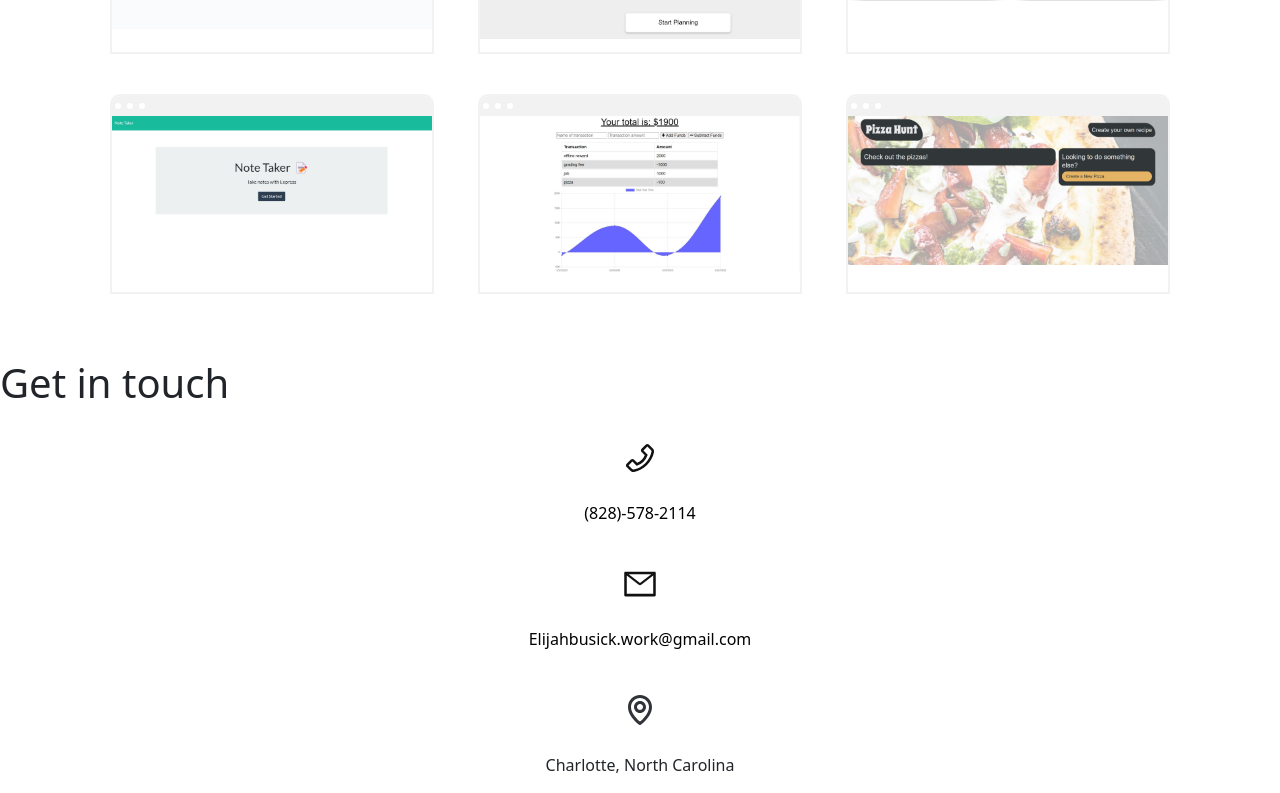
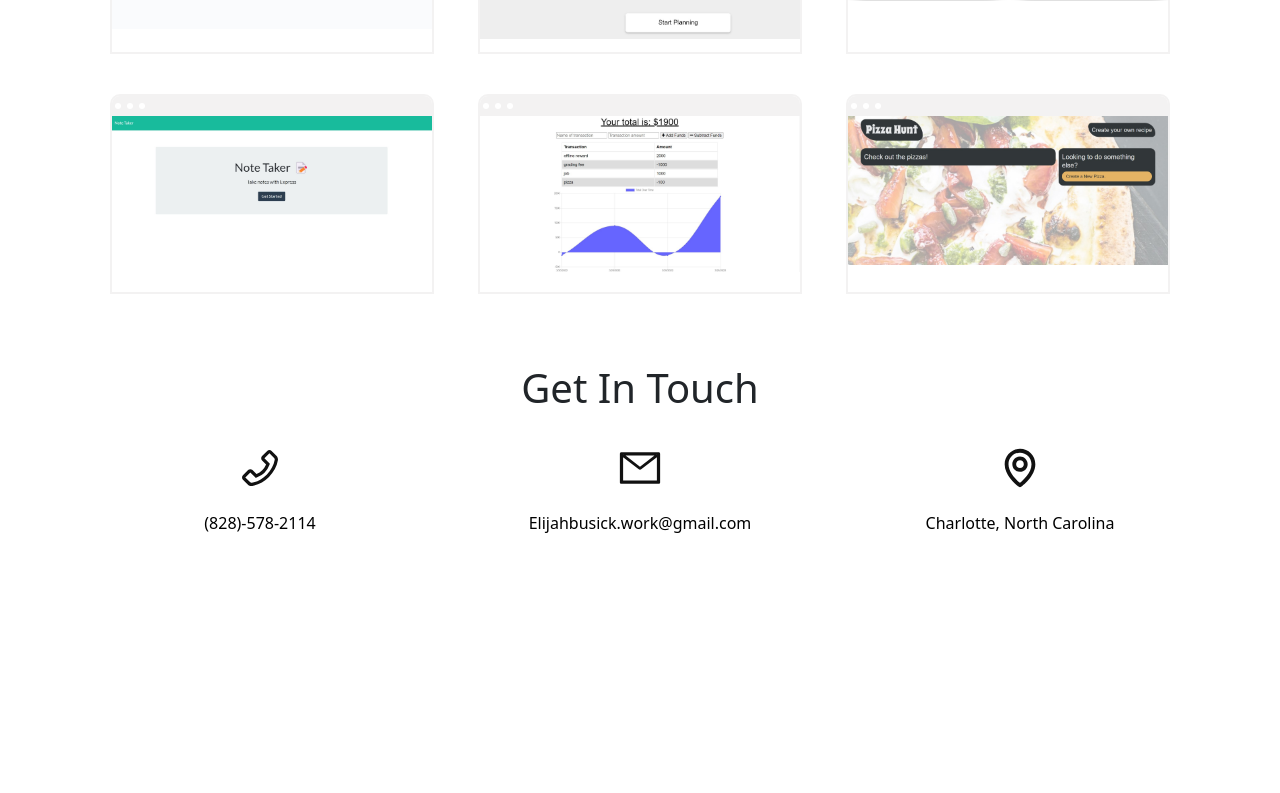
Before and after one commit to Elijahb22/the-portfolio, a React (Create React App) app: page / in a window 1280 px wide. Shown: the part 1642-2435 px from the top of the page. After the commit the page ends 2193 px from the top, so only its background shows below. Built offline with nearby package versions, Linux system fonts and the light colour scheme.

Commit message:
created a row for contact page and styled icons

```diff
--- a/src/components/About/about.js
+++ b/src/components/About/about.js
@@ -7,7 +7,7 @@ const about = () => {
         <div className='about-left'>
             <div className='about-left-wrapper'>
               <div className='my-div'>
-                <img className="my-img"src={ME}/>
+                <img className="my-img"src={ME} alt=''/>
               </div>
                 <h2 className='about-i'> Hello, my name is</h2>
                 <h1 className='about-name'> Elijah Busick</h1>
--- a/src/components/Contact/contact.css
+++ b/src/components/Contact/contact.css
@@ -1,17 +1,17 @@
-.contact-div {
-    width: 300px;
-    margin: auto;
-
+.icons {
+    font-size: 3.5em;
+    opacity: 0.93 ;
+    margin: 15px;
+    padding: 5px;
+    vertical-align: middle ;
+    text-align: center ;
 }
 
-.contact-div a {
+.cea{
     text-align: center;
-    color: black;
+    padding: 5px;
 }
 
-.ICONS {
-    font-size: 3.5em;
-    margin: 15px;
-    padding: 10px;
-    opacity: 0.93 ;
+.c-div {
+    text-align: center;
 }
--- a/src/components/Contact/contact.js
+++ b/src/components/Contact/contact.js
@@ -1,69 +1,45 @@
 import React from 'react';
 import { contactsData } from '../../data/contact-data'
 import {
-    AiFillGithub,
     AiOutlinePhone,
-    AiOutlineMail,
-    AiFillLinkedin
+    AiOutlineMail
 } from 'react-icons/ai'
 import { BiMap } from 'react-icons/bi'
 import { Row, Container, Col } from 'react-bootstrap'
 import './contact.css'
-import { IconContext } from "react-icons";
 const contact = () => {
 
     return (
-        <section id='contact' className=''>
-            <div className=''>
-                <h1 className=''>
-                    Get in touch
-                </h1>
-                <Container className="contact-div">
-                    <Row>
+        <Container>
+            <h1 className='cea'>Get In Touch</h1>
+            <Row className='c-div'>
+                <Col>
                     <a href={`Cell: ${contactsData.cell}`}>
-                            <Col>
-                            <IconContext.Provider value={{ className:"ICONS"}}>
-                                <AiOutlinePhone />
-                            </IconContext.Provider>
-                            </Col>
-                            <Col>
+                    <AiOutlinePhone className='icons'/>
                     <p>
                         {contactsData.cell}
                     </p>
-                            </Col>
                     </a>
-                    </Row>
-                    <Row>
-                        <a href={`Email: ${contactsData.email}`}>
-                            <Col>
-                            <IconContext.Provider value={{ className:"ICONS"}}>
-                                <AiOutlineMail />
-                            </IconContext.Provider>
                 </Col>
                 <Col>
+                    <a href={`Email: ${contactsData.email}`}>
+                    <AiOutlineMail className='icons'/>
                     <p>
                         {contactsData.email}
                     </p>
-                            </Col>
                     </a>
-                    </Row>
-                    <Row>
-                        <a>
-                        <Col>
-                            <IconContext.Provider value={{ className:"ICONS"}}>
-                                <BiMap />
-                            </IconContext.Provider>
                 </Col>
                 <Col>
+                    <a href={`Location: ${contactsData.Location}`}>
+                    <BiMap className='icons'/>
                     <p>
                         {contactsData.Location}
                     </p>
+                    </a>
                 </Col>
-                        </a>
             </Row>
+            <btn></btn>
         </Container>
-          </div>
-      </section>
     )
 }
 
--- a/src/components/Skills/skills.js
+++ b/src/components/Skills/skills.js
@@ -18,7 +18,6 @@ import {
 } from "react-icons/si"
 import { FiFigma } from "react-icons/fi"
 import './skills.css'
-import { IconContext } from "react-icons";
 const skill = () => {
     return (
     <div className="">
```
Lines whose indentation alone changed are shown as unchanged.
